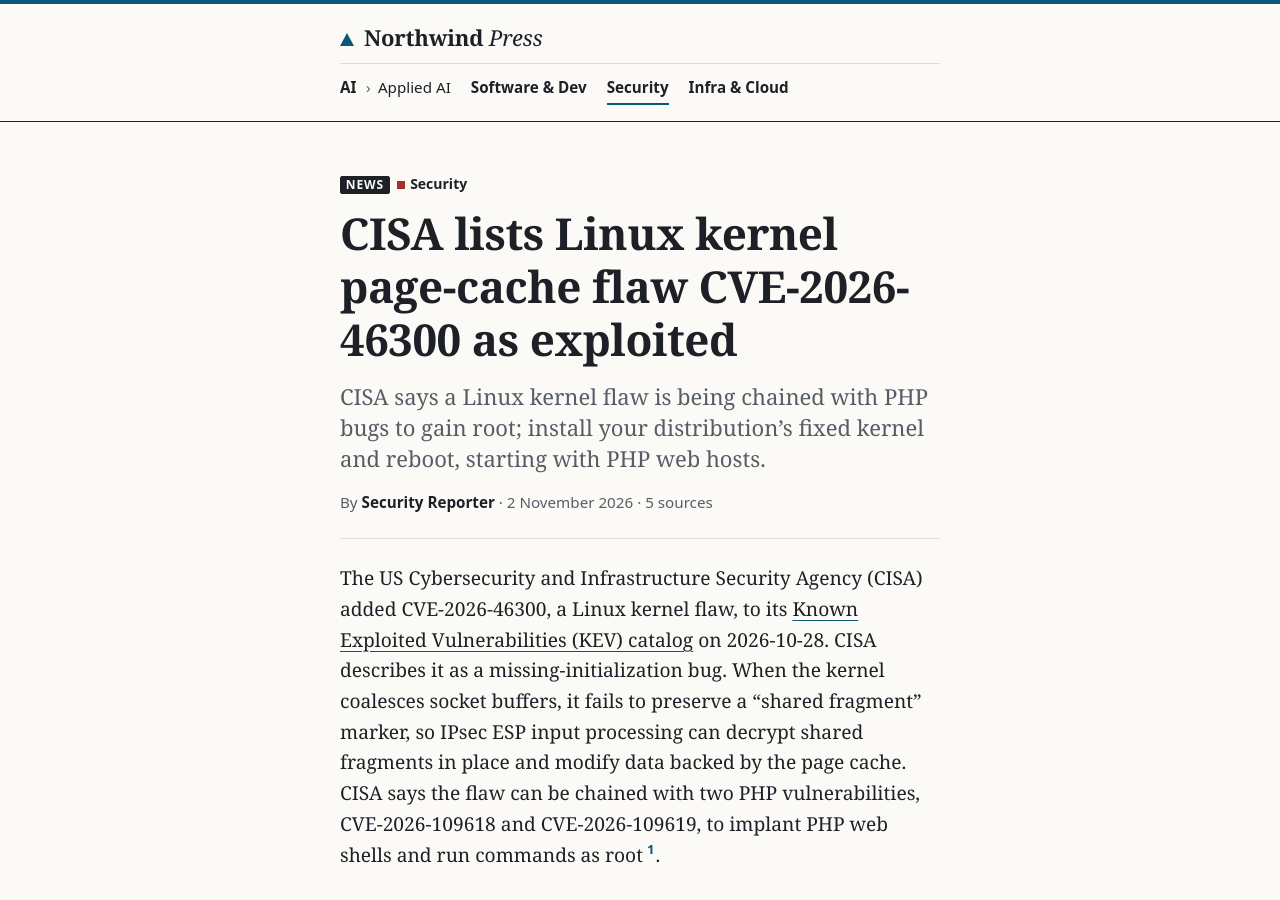
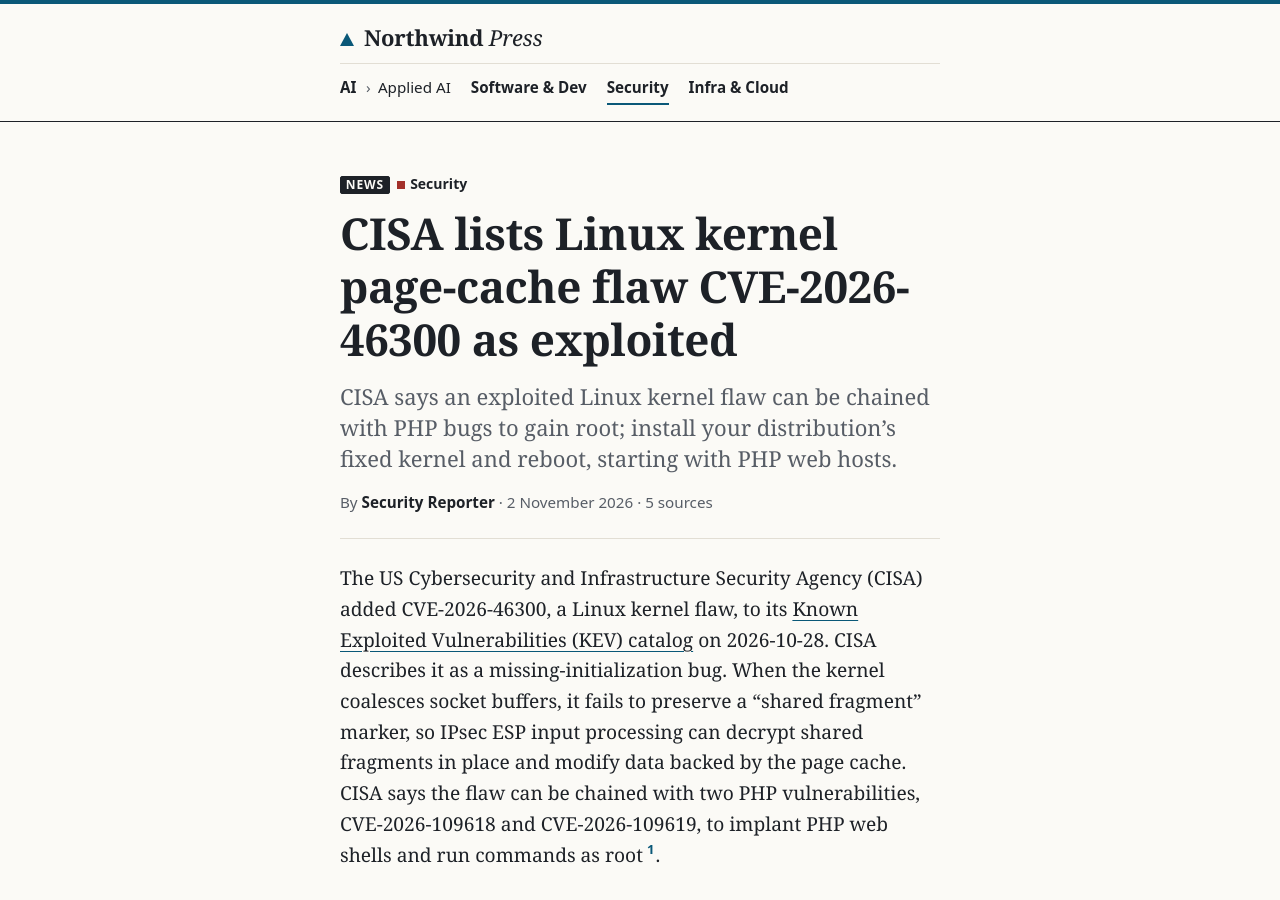
Before and after one commit to northwind-press/northwind-press.github.io, a Jekyll site: the page built from _posts/2026-11-02-linux-kernel-cve-2026-46300-kev.md, in a window 1280 px wide and 900 px high. Built offline with Jekyll 4.4.1, drawn with Linux system fonts in a browser that asks for light colours.

Commit message:
T-80: publish time; description matches KEV wording
Co-Authored-By: Claude Opus 5.5 <noreply@anthropic.com>

```diff
--- a/_posts/2026-11-02-linux-kernel-cve-2026-46300-kev.md
+++ b/_posts/2026-11-02-linux-kernel-cve-2026-46300-kev.md
@@ -1,10 +1,10 @@
 ---
 title: "CISA lists Linux kernel page-cache flaw CVE-2026-46300 as exploited"
 author: "Security Reporter"
-description: "CISA says a Linux kernel flaw is being chained with PHP bugs to gain root; install your distribution's fixed kernel and reboot, starting with PHP web hosts."
+description: "CISA says an exploited Linux kernel flaw can be chained with PHP bugs to gain root; install your distribution's fixed kernel and reboot, starting with PHP web hosts."
 categories: [security]
 kind: news
-date: 2026-11-02 22:45
+date: 2026-11-02 22:42
 sources:
   - title: "CISA Known Exploited Vulnerabilities catalog (kev-data)"
     url: https://github.com/cisagov/kev-data
```
